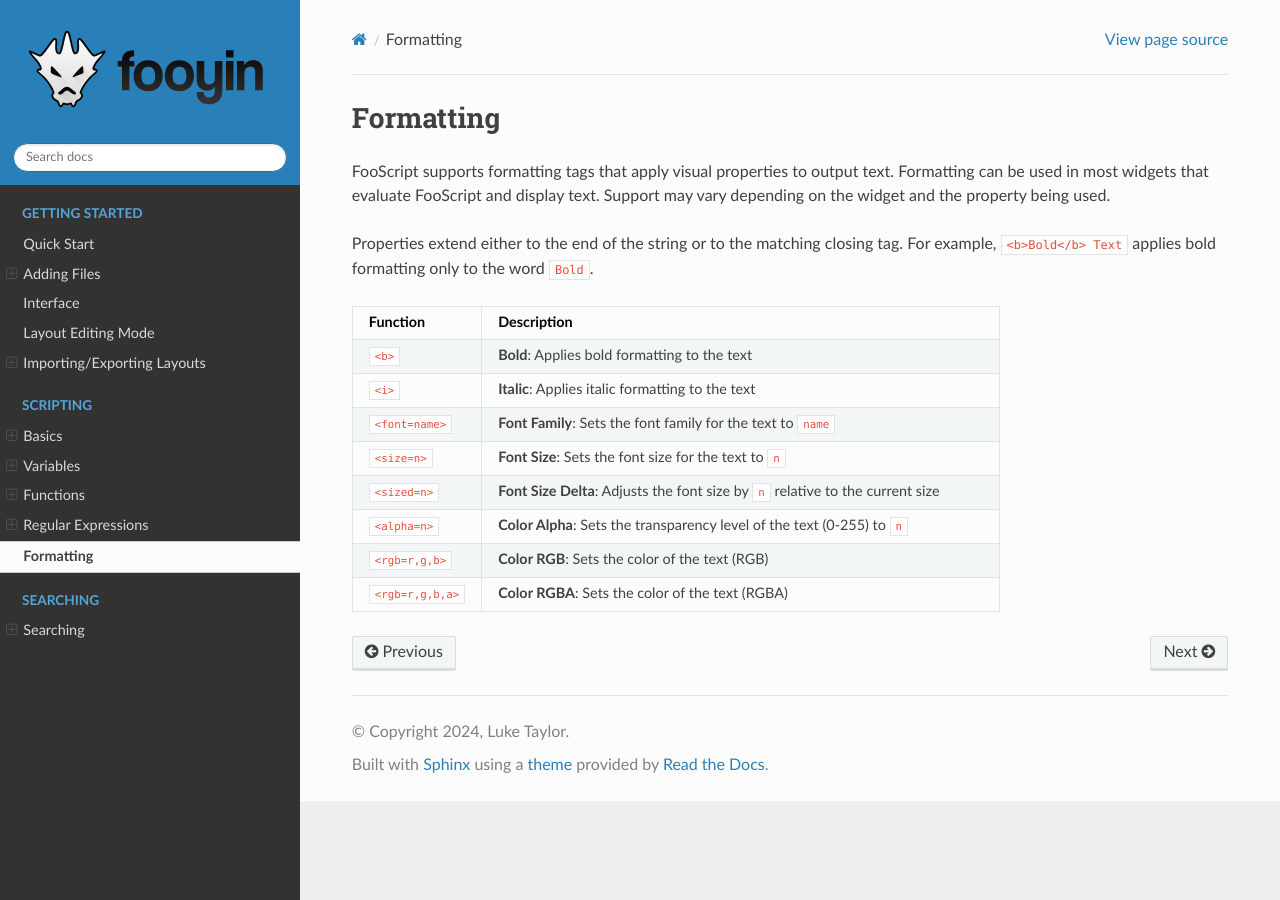
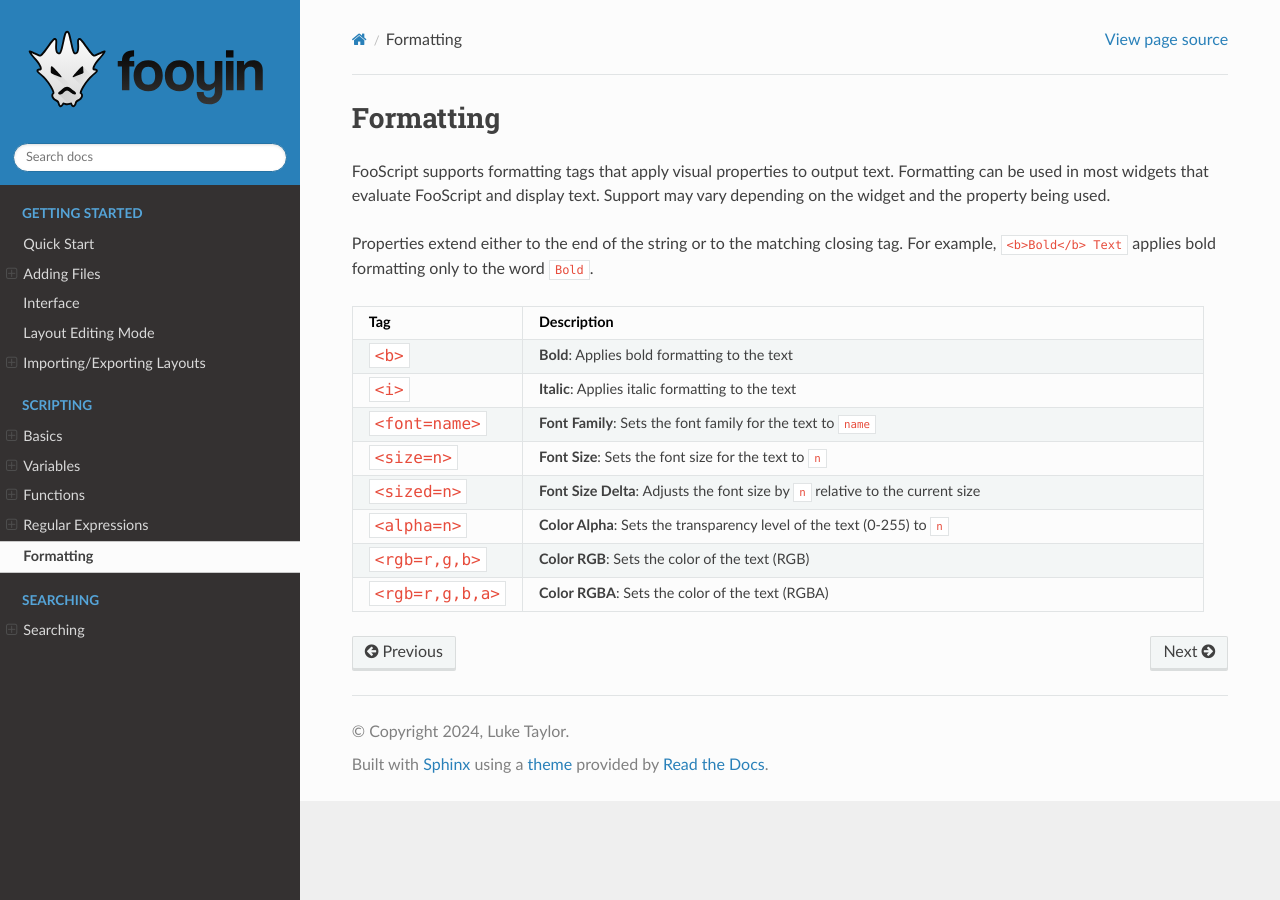
Before and after one commit to fooyin/fooyin-docs, a Sphinx documentation site: the page built from docs/source/scripting/formatting.rst, in a window 1280 px wide. Built offline with Sphinx 7.4.7 and the Read the Docs theme 3.1.0, drawn with Linux system fonts in a browser that asks for light colours.

Commit message:
Formatting: Increase Tag column font size

```diff
--- a/docs/source/_static/custom.css
+++ b/docs/source/_static/custom.css
@@ -7,6 +7,7 @@
 }
 
 .rst-content table.scripting-variables tbody td:first-child code.literal,
-.rst-content table.scripting-functions tbody td:first-child code.literal {
+.rst-content table.scripting-functions tbody td:first-child code.literal,
+.rst-content table.scripting-formatting tbody td:first-child code.literal{
     font-size: 1rem;
 }
--- a/docs/source/scripting/formatting.rst
+++ b/docs/source/scripting/formatting.rst
@@ -10,10 +10,11 @@ tag. For example, ``<b>Bold</b> Text`` applies bold formatting only to the word
 ``Bold``.
 
 .. list-table::
+   :class: scripting-formatting
    :widths: 20 80
    :header-rows: 1
 
-   * - **Function**
+   * - **Tag**
      - **Description**
    * - ``<b>``
      - **Bold**: Applies bold formatting to the text
```
